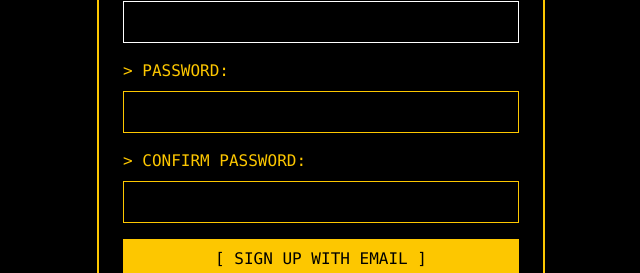
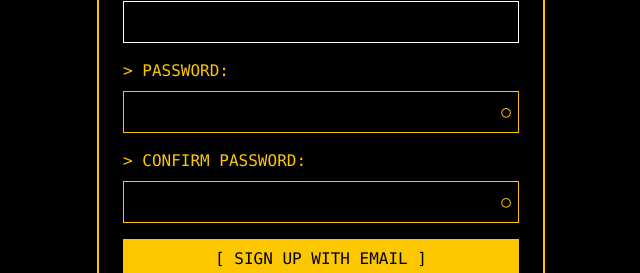
Before and after one commit to dflynn-vgw/react-scratch, a React (Vite) app: page / in a window 1280 px wide. Shown: the part 185-458 px from the top of the page, without its empty margins (319-959 px from the left). Built offline with nearby package versions, Linux system fonts and the light colour scheme.

Commit message:
feat: show / hide password input '●' : '○'

```diff
--- a/src/pages/SignIn.tsx
+++ b/src/pages/SignIn.tsx
@@ -11,6 +11,7 @@ export default function SignIn({ onSignInSuccess, onSwitchToSignUp }: SignInProp
   const [password, setPassword] = useState('');
   const [error, setError] = useState('');
   const [isLoading, setIsLoading] = useState(false);
+  const [showPassword, setShowPassword] = useState(false);
   const { signIn } = useAuth();
 
   const handleSignIn = async (e: React.FormEvent) => {
@@ -62,16 +63,26 @@ export default function SignIn({ onSignInSuccess, onSwitchToSignUp }: SignInProp
 
             <div className="text-left space-y-2">
               <label htmlFor="signin-password" className="block">&gt; PASSWORD:</label>
+              <div className="relative">
                 <input
                   id="signin-password"
-                type="password"
+                  type={showPassword ? 'text' : 'password'}
                   value={password}
                   onChange={(e) => setPassword(e.target.value)}
-                className="w-full bg-black border border-yellow-400 p-2 text-yellow-400 focus:outline-none focus:border-white"
+                  className="w-full bg-black border border-yellow-400 p-2 pr-16 text-yellow-400 focus:outline-none focus:border-white"
                   required
                   disabled={isLoading}
                   autoComplete="current-password"
                 />
+                <button
+                  type="button"
+                  onClick={() => setShowPassword(!showPassword)}
+                  className="absolute right-2 top-1/2 -translate-y-1/2 text-yellow-400 hover:text-white"
+                  disabled={isLoading}
+                >
+                  {showPassword ? '●' : '○'}
+                </button>
+              </div>
             </div>
 
             <button
--- a/src/pages/SignUp.tsx
+++ b/src/pages/SignUp.tsx
@@ -12,6 +12,8 @@ export default function SignUp({ onSignUpSuccess, onSwitchToSignIn }: SignUpProp
   const [confirmPassword, setConfirmPassword] = useState('');
   const [error, setError] = useState('');
   const [isLoading, setIsLoading] = useState(false);
+  const [showPassword, setShowPassword] = useState(false);
+  const [showConfirmPassword, setShowConfirmPassword] = useState(false);
   const { signUp, signUpWithProvider } = useAuth();
 
   const handleEmailSignUp = async (e: React.FormEvent) => {
@@ -98,28 +100,48 @@ export default function SignUp({ onSignUpSuccess, onSwitchToSignIn }: SignUpProp
 
             <div className="text-left space-y-2">
               <label htmlFor="signup-password" className="block">&gt; PASSWORD:</label>
+              <div className="relative">
                 <input
                   id="signup-password"
-                type="password"
+                  type={showPassword ? 'text' : 'password'}
                   value={password}
                   onChange={(e) => setPassword(e.target.value)}
-                className="w-full bg-black border border-yellow-400 p-2 text-yellow-400 focus:outline-none focus:border-white"
+                  className="w-full bg-black border border-yellow-400 p-2 pr-16 text-yellow-400 focus:outline-none focus:border-white"
                   required
                   disabled={isLoading}
                 />
+                <button
+                  type="button"
+                  onClick={() => setShowPassword(!showPassword)}
+                  className="absolute right-2 top-1/2 -translate-y-1/2 text-yellow-400 hover:text-white"
+                  disabled={isLoading}
+                >
+                  {showPassword ? '●' : '○'}
+                </button>
+              </div>
             </div>
 
             <div className="text-left space-y-2">
               <label htmlFor="signup-confirm-password" className="block">&gt; CONFIRM PASSWORD:</label>
+              <div className="relative">
                 <input
                   id="signup-confirm-password"
-                type="password"
+                  type={showConfirmPassword ? 'text' : 'password'}
                   value={confirmPassword}
                   onChange={(e) => setConfirmPassword(e.target.value)}
-                className="w-full bg-black border border-yellow-400 p-2 text-yellow-400 focus:outline-none focus:border-white"
+                  className="w-full bg-black border border-yellow-400 p-2 pr-16 text-yellow-400 focus:outline-none focus:border-white"
                   required
                   disabled={isLoading}
                 />
+                <button
+                  type="button"
+                  onClick={() => setShowConfirmPassword(!showConfirmPassword)}
+                  className="absolute right-2 top-1/2 -translate-y-1/2 text-yellow-400 hover:text-white"
+                  disabled={isLoading}
+                >
+                  {showConfirmPassword ? '●' : '○'}
+                </button>
+              </div>
             </div>
 
             <button
```
Lines whose indentation alone changed are shown as unchanged.
